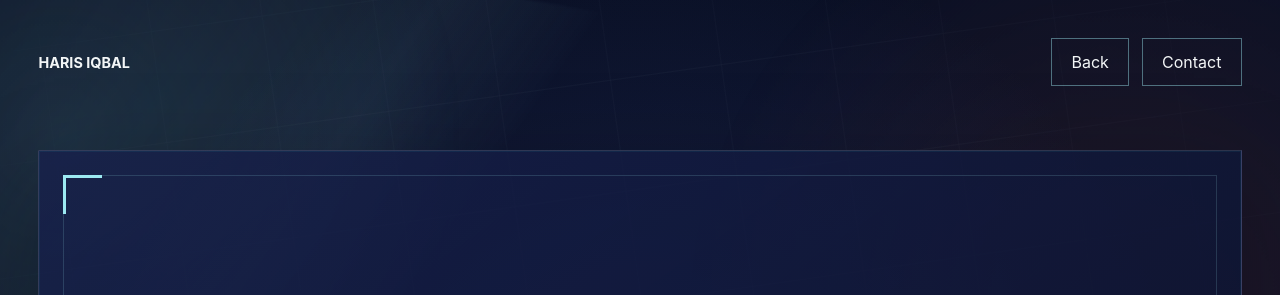
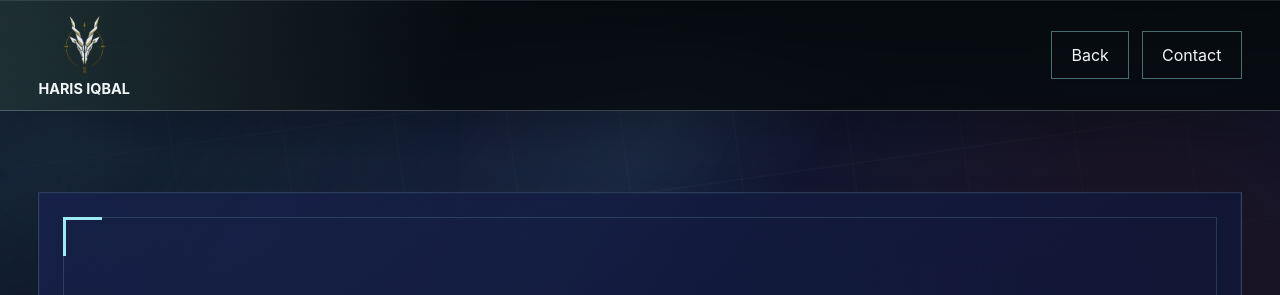
Before and after one commit to IqbalHarris/portfolio, a plain HTML site: page consultation.html in a window 1280 px wide. Shown: the top 295 px of the page. Drawn offline with Linux system fonts and the light colour scheme.

Commit message:
navigation bar update and logo addition

```diff
--- a/consultation.html
+++ b/consultation.html
@@ -8,7 +8,9 @@
       name="description"
       content="Game design consultation, mock reviews, and design support from Haris Iqbal, including specialist combat feedback."
     />
+    <link rel="icon" type="image/png" href="assets/icon.png" />
     <link rel="stylesheet" href="styles.css" />
+    <script src="script.js" defer></script>
   </head>
   <body class="consult-page">
     <div class="ambient-stage" aria-hidden="true">
--- a/script.js
+++ b/script.js
@@ -22,3 +22,20 @@ const revealObserver = new IntersectionObserver(
 );
 
 revealRows.forEach((row) => revealObserver.observe(row));
+
+/*
+  Keep the main navigation available while browsing the long portfolio pages.
+  Scrolling softens it into a quieter utility state; hover/focus restores clarity.
+*/
+const siteNav = document.querySelector(".site-nav");
+
+const updateNavState = () => {
+  if (!siteNav) {
+    return;
+  }
+
+  siteNav.classList.toggle("is-scrolled", window.scrollY > 36);
+};
+
+updateNavState();
+window.addEventListener("scroll", updateNavState, { passive: true });
--- a/styles.css
+++ b/styles.css
@@ -22,6 +22,7 @@ iframe {
 
 html {
   scroll-behavior: smooth;
+  scroll-padding-top: 8rem;
 }
 
 body {
@@ -186,10 +187,64 @@ a {
 
 .site-nav {
   align-items: center;
+  backdrop-filter: blur(1.05rem);
+  background:
+    linear-gradient(110deg, rgba(156, 233, 241, 0.16), transparent 36%),
+    linear-gradient(180deg, rgba(6, 11, 14, 0.96), rgba(6, 11, 14, 0.82));
+  border-bottom: 1px solid rgba(235, 245, 247, 0.24);
+  box-shadow:
+    0 1rem 3.5rem rgba(0, 0, 0, 0.26),
+    inset 0 1px 0 rgba(235, 245, 247, 0.1);
   display: flex;
   justify-content: space-between;
-  position: relative;
-  z-index: 2;
+  left: 0;
+  max-width: 100%;
+  padding: clamp(0.55rem, 1.2vw, 0.85rem) clamp(1rem, 3vw, 2.5rem);
+  position: fixed;
+  right: 0;
+  top: 0;
+  transition:
+    backdrop-filter 260ms ease,
+    background 260ms ease,
+    border-color 260ms ease,
+    box-shadow 260ms ease;
+  width: 100%;
+  z-index: 20;
+}
+
+.site-nav.is-scrolled {
+  backdrop-filter: blur(0);
+  background: transparent;
+  border-color: transparent;
+  box-shadow: none;
+}
+
+.site-nav .wordmark,
+.site-nav .nav-links a,
+.site-nav > .case-link,
+.site-nav .consult-nav-actions {
+  transition:
+    color 180ms ease,
+    opacity 220ms ease,
+    transform 180ms ease;
+}
+
+.site-nav.is-scrolled .wordmark,
+.site-nav.is-scrolled .nav-links a,
+.site-nav.is-scrolled > .case-link,
+.site-nav.is-scrolled .consult-nav-actions {
+  opacity: 0.42;
+}
+
+.site-nav.is-scrolled .wordmark:hover,
+.site-nav.is-scrolled .wordmark:focus-visible,
+.site-nav.is-scrolled .nav-links a:hover,
+.site-nav.is-scrolled .nav-links a:focus-visible,
+.site-nav.is-scrolled > .case-link:hover,
+.site-nav.is-scrolled > .case-link:focus-visible,
+.site-nav.is-scrolled .consult-nav-actions:hover,
+.site-nav.is-scrolled .consult-nav-actions:focus-within {
+  opacity: 1;
 }
 
 .wordmark,
@@ -199,8 +254,23 @@ a {
 }
 
 .wordmark {
+  align-items: center;
+  display: inline-grid;
   font-size: 0.9rem;
   font-weight: 700;
+  gap: 0.42rem;
+  justify-items: center;
+  line-height: 1;
+  text-align: center;
+}
+
+.wordmark::before {
+  background: url("assets/Logo.png") center / contain no-repeat;
+  content: "";
+  display: block;
+  flex: 0 0 auto;
+  height: clamp(3rem, 4.8vw, 4.25rem);
+  width: clamp(3rem, 4.8vw, 4.25rem);
 }
 
 .nav-links {
@@ -219,6 +289,7 @@ a {
 .hero-copy {
   display: grid;
   min-height: calc(min(100svh, 62rem) - 5.5rem);
+  padding-top: clamp(5.8rem, 10vw, 7.8rem);
   place-content: center start;
   position: relative;
   width: 100%;
@@ -250,6 +321,10 @@ h1 {
   text-wrap: balance;
   text-transform: uppercase;
   overflow-wrap: normal;
+}
+
+.hero-copy h1 {
+  font-size: clamp(2.6rem, 7.2vw, 7.36rem);
 }
 
 .hero-summary {
@@ -346,6 +421,7 @@ h1 {
   isolation: isolate;
   justify-items: center;
   margin-top: -1px;
+  max-width: 100%;
   min-height: clamp(18rem, 38vw, 32rem);
   overflow: hidden;
   padding: clamp(3.5rem, 9vw, 8rem) clamp(1.25rem, 3vw, 2.5rem);
@@ -961,7 +1037,8 @@ h3 {
 .case-shell {
   position: relative;
   z-index: 0;
-  padding: clamp(1.25rem, 3vw, 2.5rem);
+  padding: clamp(7rem, 10vw, 8.5rem) clamp(1.25rem, 3vw, 2.5rem)
+    clamp(1.25rem, 3vw, 2.5rem);
 }
 
 .case-study {
```
Also changed, not shown: index.html (+1 -0 lines), project-azeri.html (+2 -0 lines), project-boss-arena.html (+2 -0 lines), project-cease-the-day.html (+2 -0 lines), project-dead-island-2.html (+2 -0 lines), project-duel-loop.html (+2 -0 lines), project-getting-home.html (+2 -0 lines), project-haus.html (+2 -0 lines), project-ice-terror.html (+2 -0 lines), project-impact-lab.html (+2 -0 lines), project-john-wick.html (+2 -0 lines), project-power.html (+2 -0 lines), project-sola.html (+2 -0 lines), project-where-wolves-call-home.html (+2 -0 lines), 3 more files.
